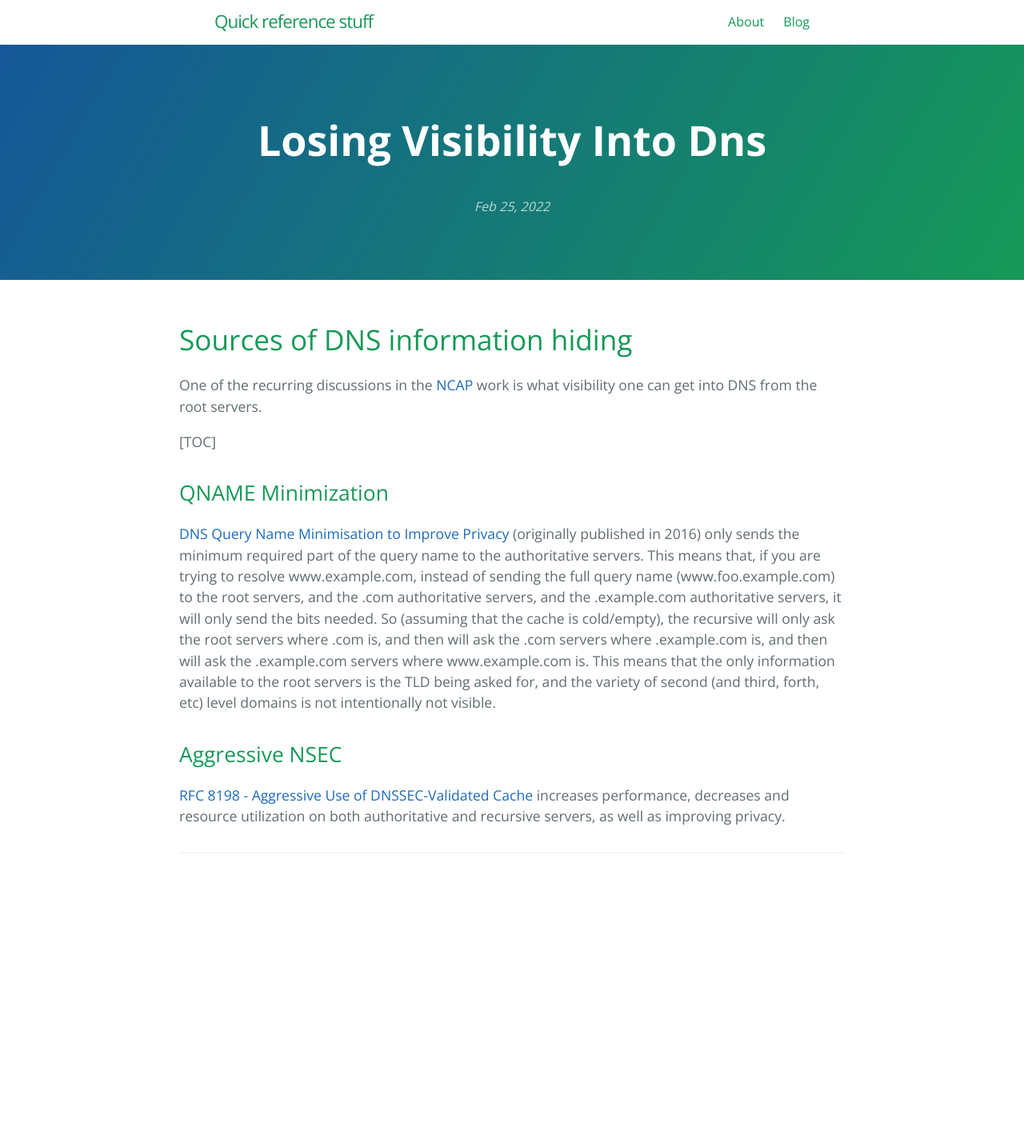
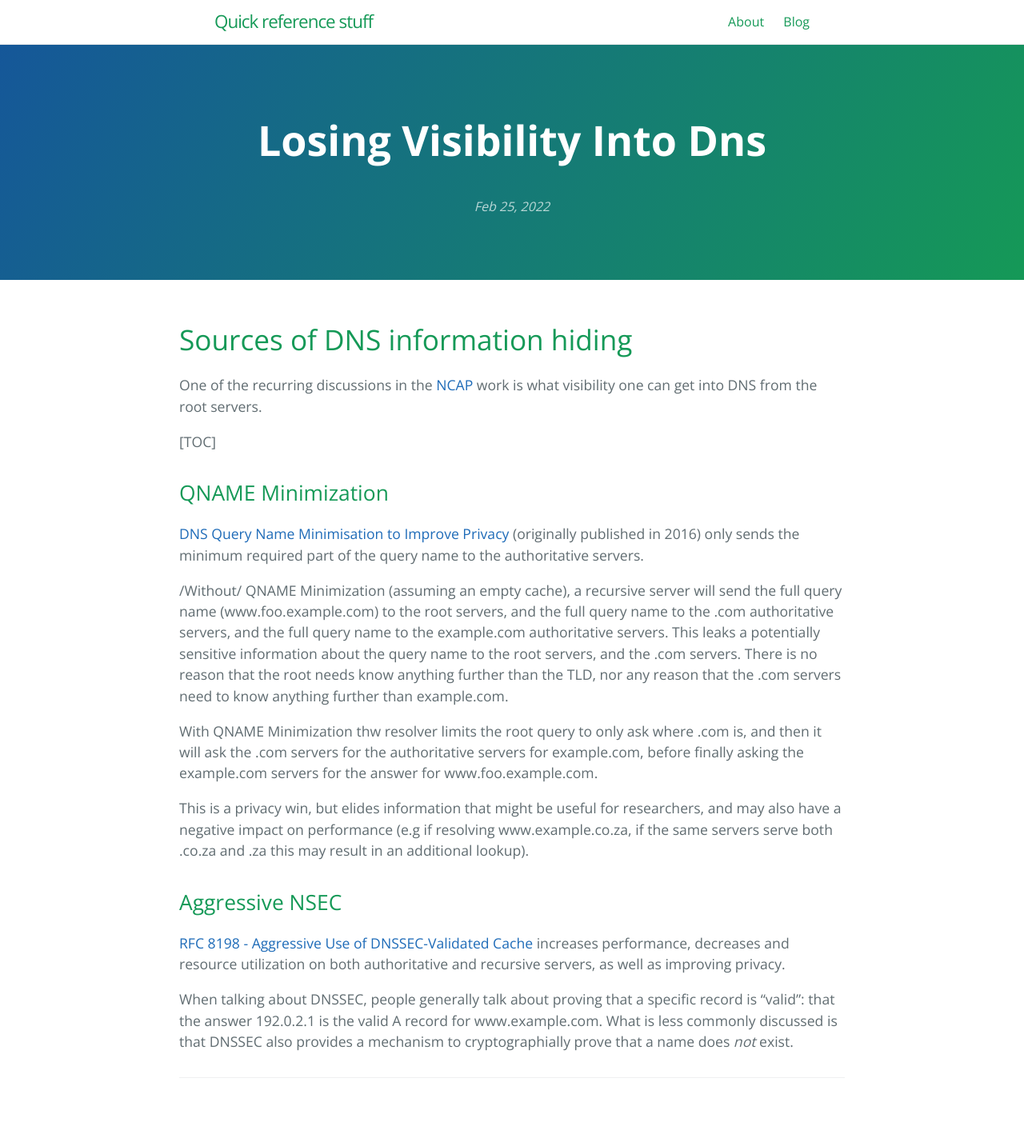
Before and after one commit to wkumari/wkumari.github.io, a Jekyll site: the page built from _posts/2022-02-25-losing-visibility-into-dns.md, in a window 1280 px wide. Shown: the whole page at 80% size. Built offline with Jekyll 4.4.1, drawn with Linux system fonts in a browser that asks for light colours; before the commit the page ends 1147 px from its top, so only the background shows below that.

Commit message:
Wrapping

```diff
--- a/_posts/2022-02-25-losing-visibility-into-dns.md
+++ b/_posts/2022-02-25-losing-visibility-into-dns.md
@@ -10,17 +10,16 @@ work is what visibility one can get into DNS from the root servers.
 
 ## QNAME Minimization
 [DNS Query Name Minimisation to Improve Privacy](https://datatracker.ietf.org/doc/rfc9156/)
-(originally published in 2016) only sends the minimum required part of the query name to
-the authoritative servers. This means that, if you are trying to resolve
-www.example.com, instead of sending the full query name (www.foo.example.com) to
-the root servers, and the .com authoritative servers, and the .example.com authoritative
-servers, it will only send the bits needed. So (assuming that the cache is cold/empty),
-the recursive will only ask the root servers where .com is, and then will ask the
-.com servers where .example.com is, and then will ask the .example.com servers where
-www.example.com is.  This means that the only information available to the root servers
-is the TLD being asked for, and the variety of second (and third, forth, etc) level
-domains is not intentionally not visible.
+(originally published in 2016) only sends the minimum required part of the query name to the authoritative servers.
+
+
+/Without/ QNAME Minimization (assuming an empty cache), a recursive server will send the full query name (www.foo.example.com) to the root servers, and the full query name to the .com authoritative servers, and the full query name  to the example.com authoritative servers. This leaks a potentially sensitive information about the query name to the root servers, and the .com servers. There is no reason that the root needs know anything further than the TLD, nor any reason that the .com servers need to know anything further than example.com.
+
+With QNAME Minimization thw resolver limits the root query to only ask where .com is, and then it will ask the .com servers for the authoritative servers for example.com, before finally asking the example.com servers for the answer for www.foo.example.com.
+
+This is a privacy win, but elides information that might be useful for researchers, and may also have a negative impact on performance (e.g if resolving www.example.co.za, if the same servers serve both .co.za and .za this may result in an additional lookup).
 
 ## Aggressive NSEC
-[RFC 8198 - Aggressive Use of DNSSEC-Validated Cache](https://datatracker.ietf.org/doc/rfc8198/)
-increases performance, decreases and resource utilization on both authoritative and recursive servers, as well as improving privacy.
+[RFC 8198 - Aggressive Use of DNSSEC-Validated Cache](https://datatracker.ietf.org/doc/rfc8198/) increases performance, decreases and resource utilization on both authoritative and recursive servers, as well as improving privacy.
+
+When talking about DNSSEC, people generally talk about proving that a specific record is "valid": that the answer 192.0.2.1 is the valid A record for www.example.com. What is less commonly discussed is that DNSSEC also provides a mechanism to cryptographially prove that a name does *not* exist.
```
Also changed, not shown: 1 other file.
